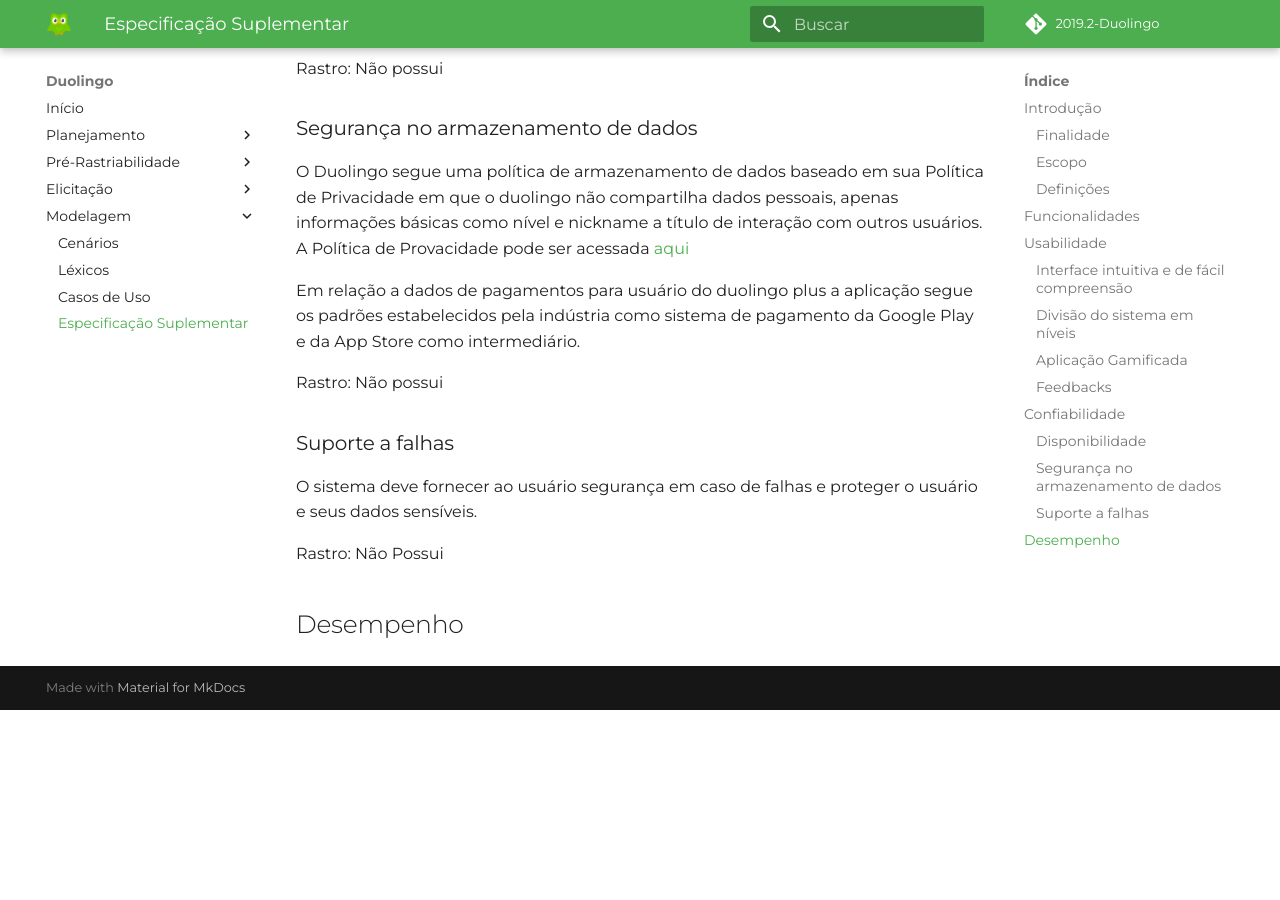
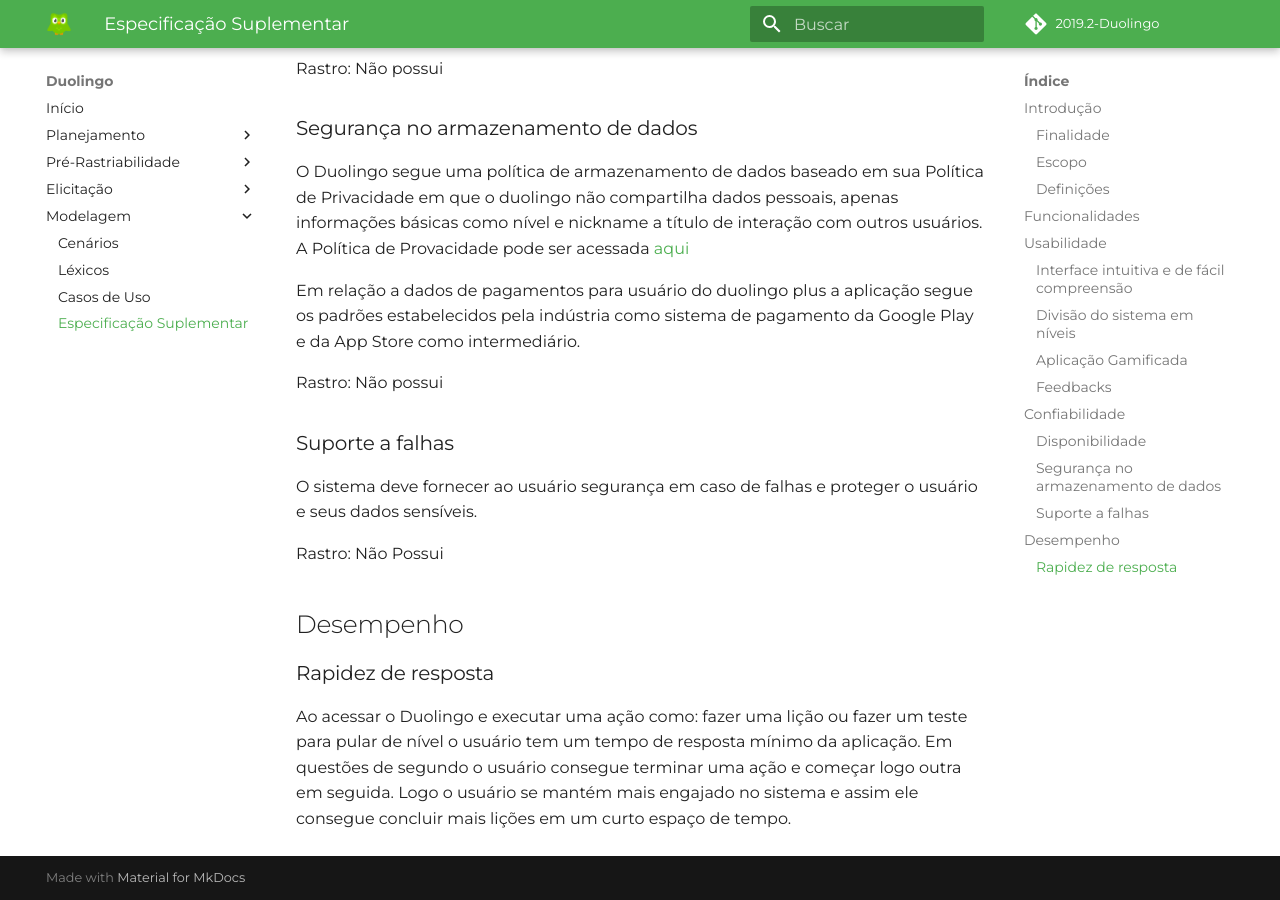
Before and after one commit to requisitos-Duolingo/Duolingo, an MkDocs documentation site: the page built from docs/modelagem/EspecificacaoSuplementar.md, in a window 1280 px wide and 900 px high, scrolled down 2195 px. Built offline with MkDocs 1.6.1 and Material for MkDocs 9.7.7, drawn with Linux system fonts in a browser that asks for light colours; some web fonts are replaced; comment, search, counter and statistics services are not loaded; before the commit the page ends 2905 px from its top, so only the background shows below that.

Commit message:
Foi adicionado a rapidez de resposta do desenpenho
Signed-off-by: Vitor Alves <vitor.alves07750@outlook.com>

```diff
--- a/docs/modelagem/EspecificacaoSuplementar.md
+++ b/docs/modelagem/EspecificacaoSuplementar.md
@@ -78,3 +78,7 @@
 
 
 ## Desempenho
+
+### Rapidez de resposta
+
+Ao acessar o Duolingo e executar uma ação como: fazer uma lição ou fazer um teste para pular de nível o usuário tem um tempo de resposta mínimo da aplicação. Em questões de segundo o usuário consegue terminar uma ação e começar logo outra em seguida. Logo o usuário se mantém mais engajado no sistema e assim ele consegue concluir mais lições em um curto espaço de tempo.
```
